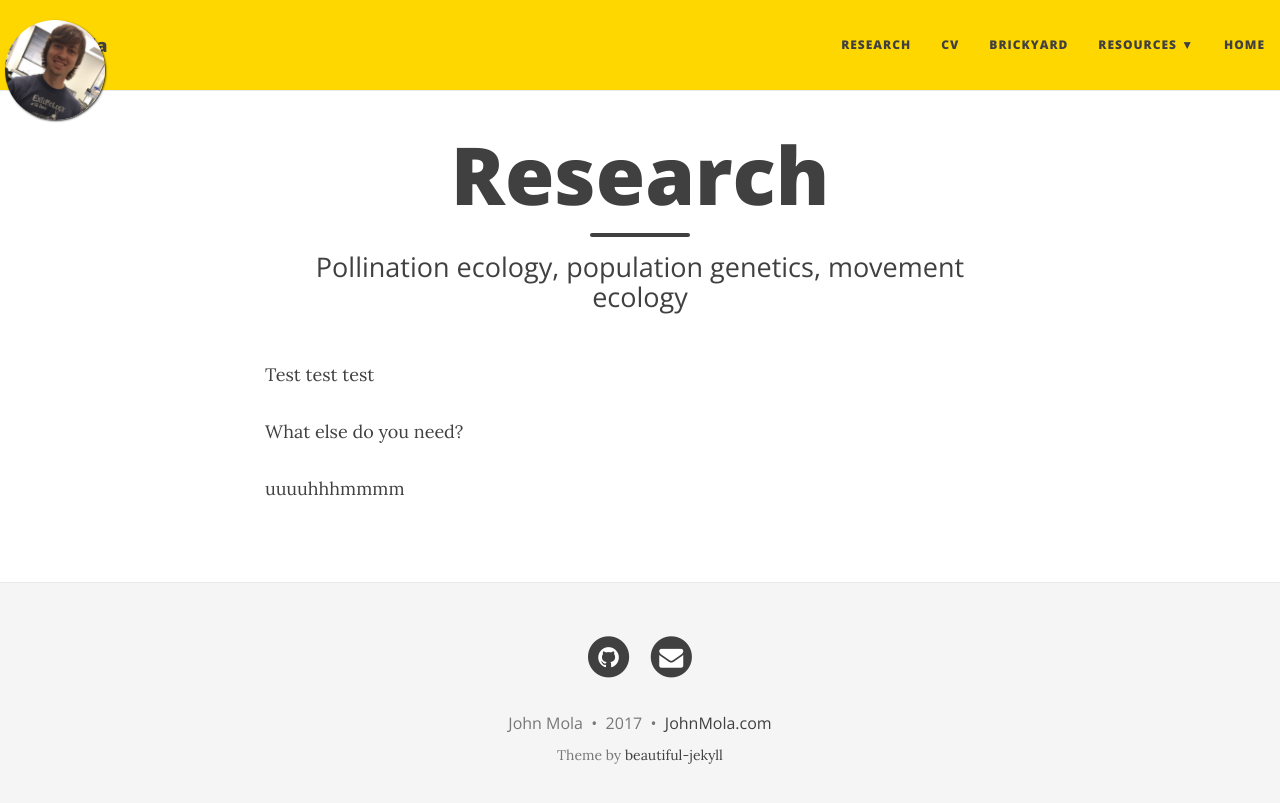
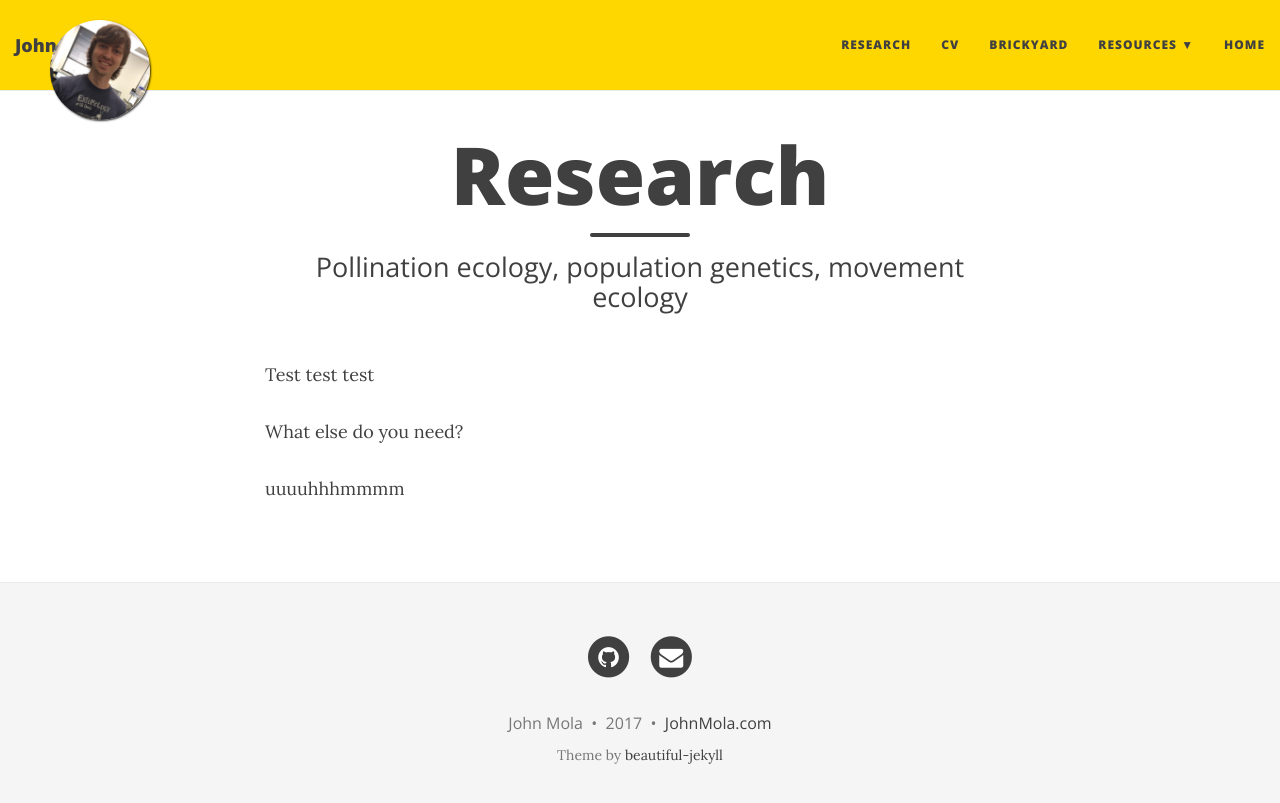
Before and after one commit to maureenpage/maureen-page.github.io, a Jekyll site: the page built from Research.md, in a window 1280 px wide. Shown: the top 803 px of the page. Built offline with Jekyll 4.4.1, drawn with Linux system fonts in a browser that asks for light colours; nearby versions of some CDN libraries.

Commit message:
avatar ovement

```diff
--- a/css/main.css
+++ b/css/main.css
@@ -177,7 +177,7 @@ img {
   -webkit-transition: opacity 0.5s ease-in-out;
   -moz-transition: opacity 0.5s ease-in-out;
   transition: opacity 0.5s ease-in-out;
-  left: 55px;
+  left: 100px;
   width: 50px;
   margin-top: -25px;
 }
```
